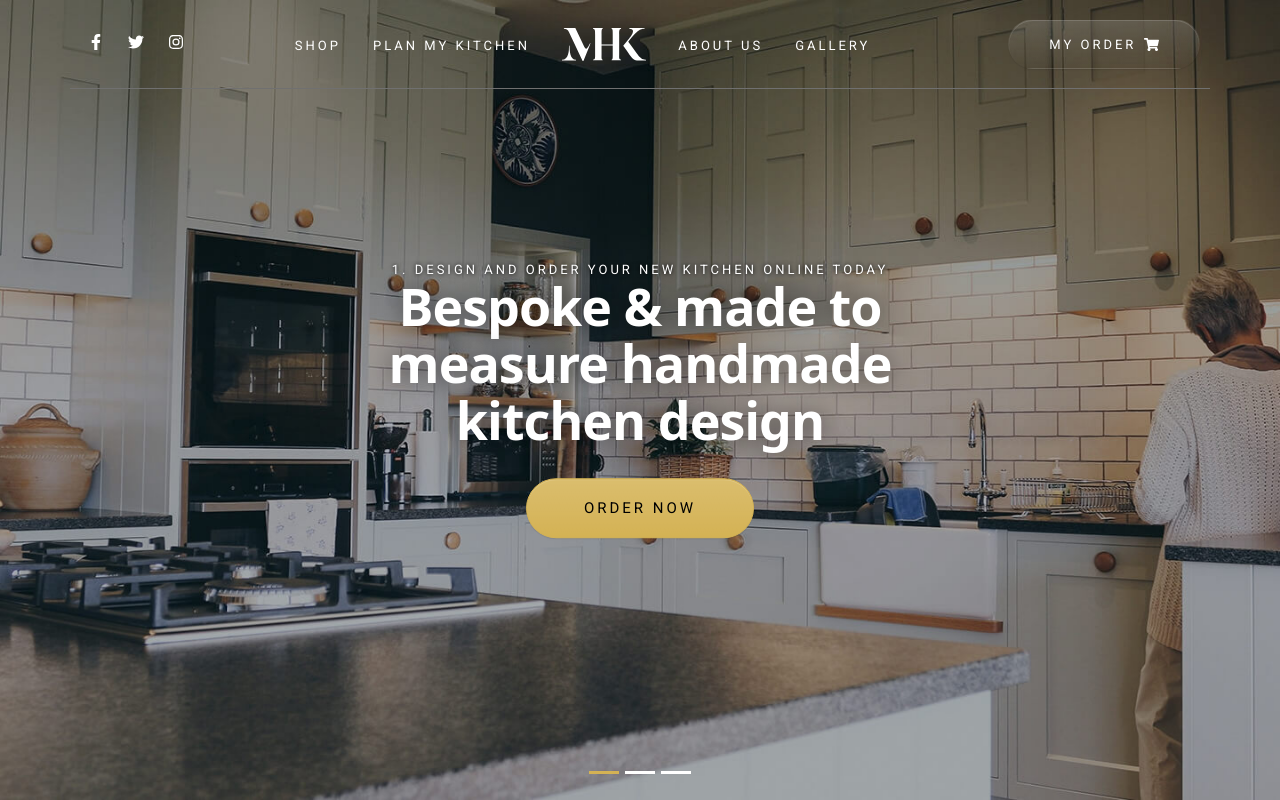
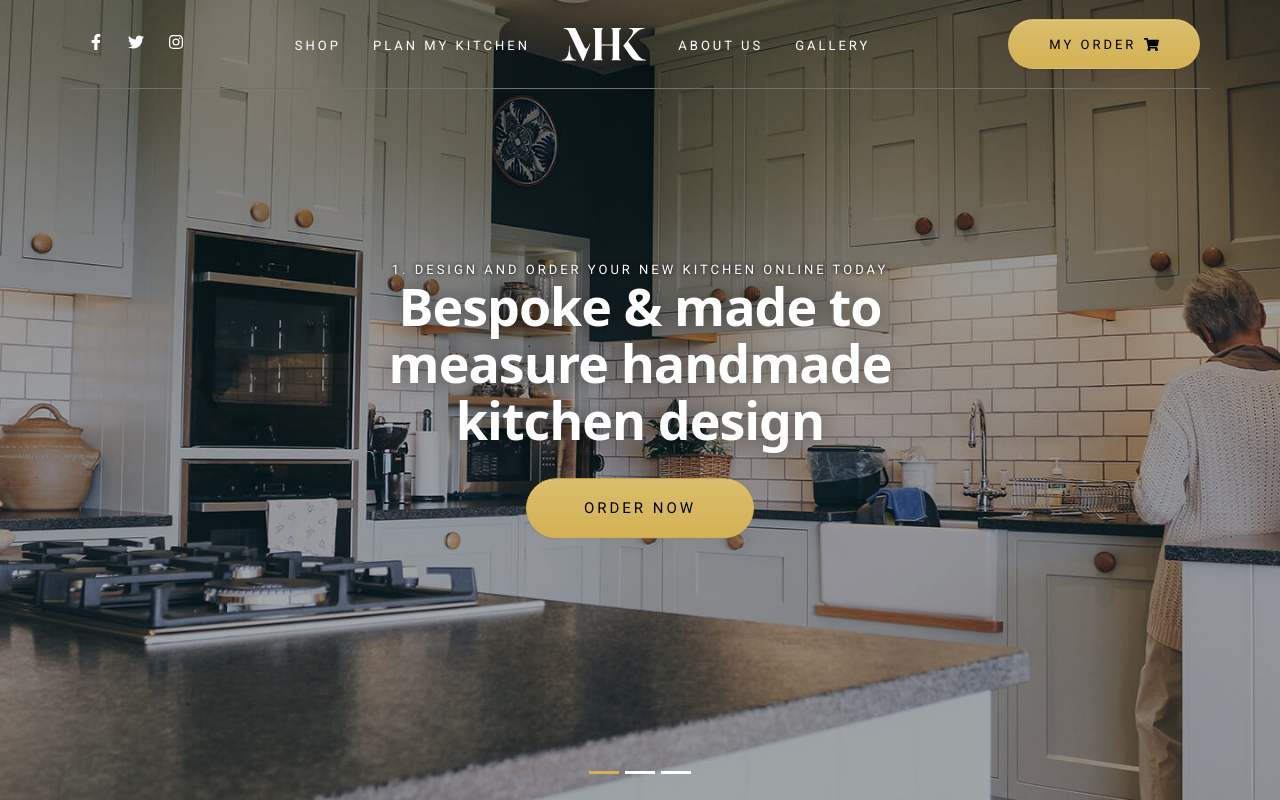
Before and after one commit to PictureElement/front-end-trial, a website built with Vite: page src/index.html in a window 1280 px wide. In both pictures the pointer is over the button "MY ORDER". Shown: the top 800 px of the page. Built offline with nearby package versions, Linux system fonts and the light colour scheme; files whose address does not match are found by name.

Commit message:
style(navrbar cta): enhance hover effect with background color change and image filter transition.

```diff
--- a/src/scss/styles.scss
+++ b/src/scss/styles.scss
@@ -135,8 +135,17 @@
     border: 1px solid #fff;
     color: #fff;
 
+    img {
+      transition: filter 0.15s ease-in-out;
+    }
+
     &:hover {
-      color: #fff;
+      background-color: $accent;
+      color: $on-accent;
+
+      img {
+        filter: invert(1);
+      }
     }
 
     @include media-breakpoint-down(sm) {
```
